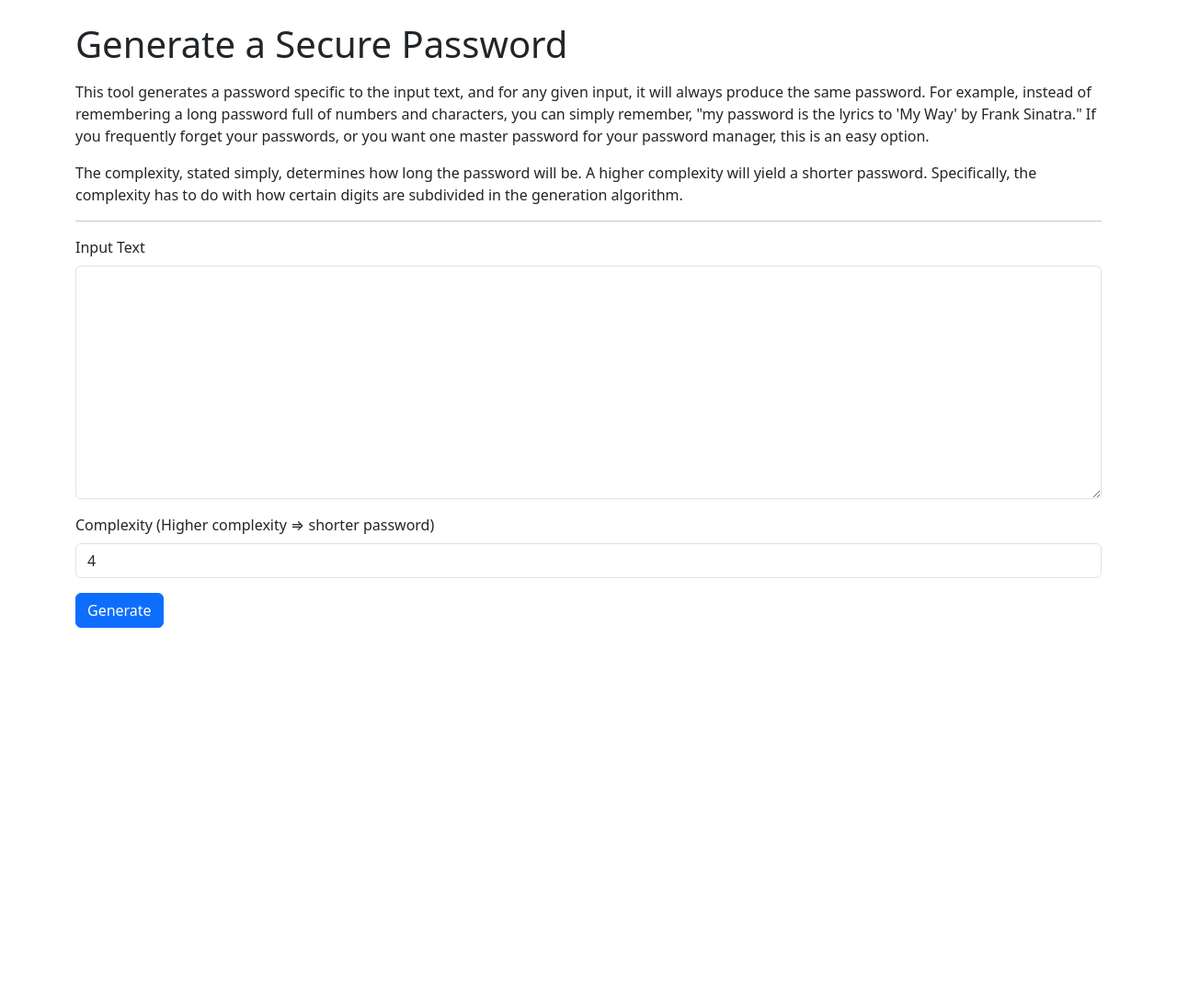
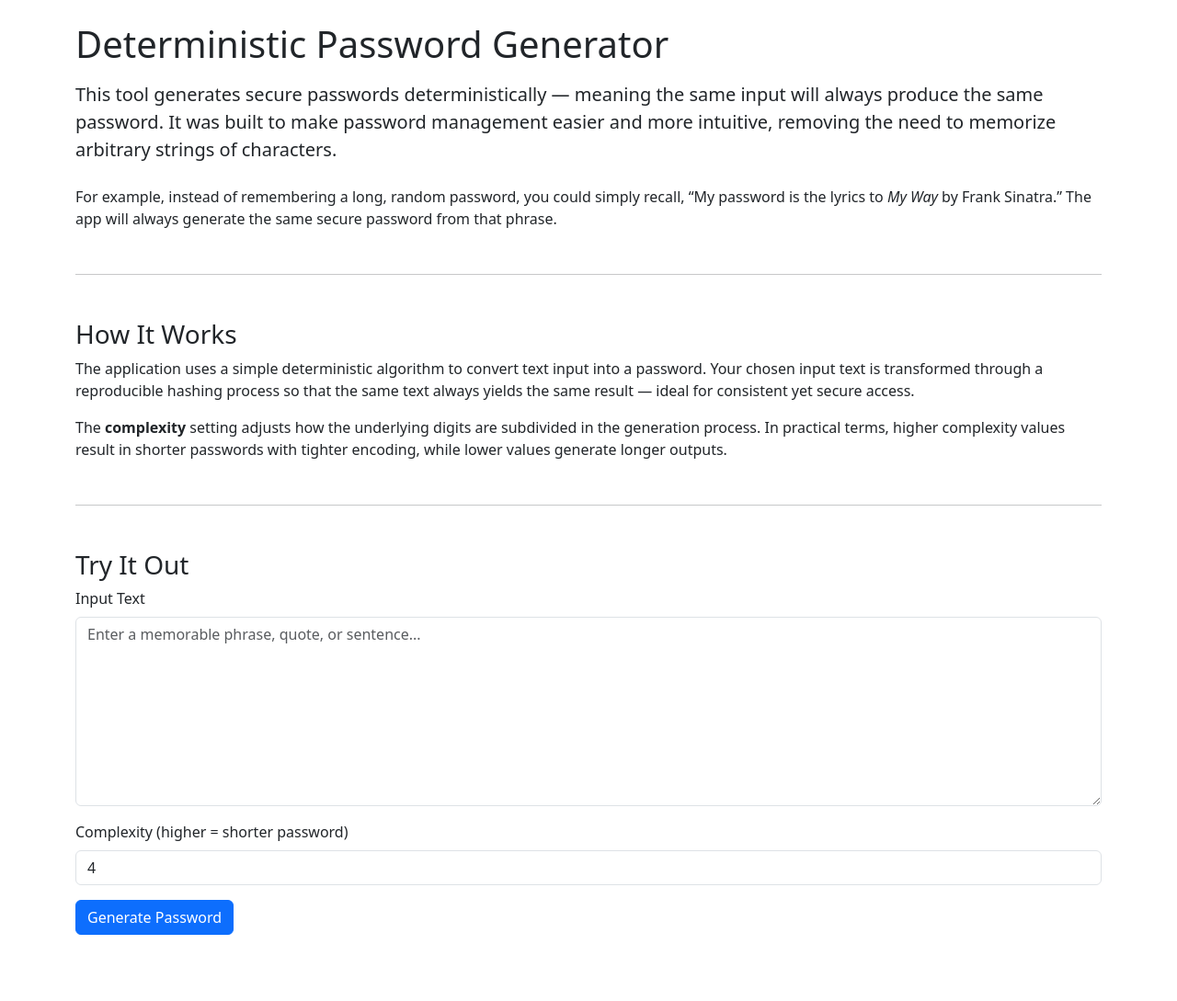
Before and after one commit to wilsoncunningham/project-portfolio, a Flask app: page /password/ in a window 1280 px wide. Shown: the part 76-1165 px from the top of the page at 92% size. Before the commit the page ends 759 px from the top, so only its background shows below. Run offline with Flask 3, Linux system fonts and the light colour scheme.

Commit message:
edited password html and bible html

```diff
--- a/password_generator/templates/password.html
+++ b/password_generator/templates/password.html
@@ -1,38 +1,70 @@
 {% extends "base.html" %}
 {% block content %}
-  <h1 class="mb-3">Generate a Secure Password</h1>
-  <p>
-    This tool generates a password specific to the input text, and for any given input,
-    it will always produce the same password. For example, instead of remembering a long password
-    full of numbers and characters, you can simply remember, "my password is the lyrics
-    to 'My Way' by Frank Sinatra." If you frequently forget your passwords,
-    or you want one master password for your password manager, this is an easy option.
-  </p>
-  <p>
-    The complexity, stated simply, determines how long the password will be.
-    A higher complexity will yield a shorter password. Specifically, the complexity
-    has to do with how certain digits are subdivided in the generation algorithm.
+
+  <h1 class="mb-3">Deterministic Password Generator</h1>
+
+  <p class="lead mb-4">
+    This tool generates secure passwords deterministically — meaning the same input will always
+    produce the same password. It was built to make password management easier and more intuitive,
+    removing the need to memorize arbitrary strings of characters.
   </p>
 
-  <hr>
+  <p class="mb-4">
+    For example, instead of remembering a long, random password, you could simply recall,
+    “My password is the lyrics to <em>My Way</em> by Frank Sinatra.”
+    The app will always generate the same secure password from that phrase.
+  </p>
+
+  <hr class="my-5">
+
+  <h3>How It Works</h3>
+
+  <p>
+    The application uses a simple deterministic algorithm to convert text input into a password.
+    Your chosen input text is transformed through a reproducible hashing process so that
+    the same text always yields the same result — ideal for consistent yet secure access.
+  </p>
+
+  <p>
+    The <strong>complexity</strong> setting adjusts how the underlying digits are subdivided in
+    the generation process. In practical terms, higher complexity values result in shorter
+    passwords with tighter encoding, while lower values generate longer outputs.
+  </p>
+
+  <hr class="my-5">
+
+  <h3>Try It Out</h3>
 
   <form method="post" action="{{ url_for('password.generate') }}">
     <div class="mb-3">
       <label for="input_body" class="form-label">Input Text</label>
-      <textarea class="form-control" id="input_body" name="input_body" rows="10"></textarea>
+      <textarea
+        class="form-control"
+        id="input_body"
+        name="input_body"
+        rows="8"
+        placeholder="Enter a memorable phrase, quote, or sentence..."></textarea>
     </div>
 
     <div class="mb-3">
-      <label for="complexity" class="form-label">Complexity (Higher complexity ⇒ shorter password)</label>
-      <input type="number" class="form-control" id="complexity" name="complexity" value="4" min="1" max="100">
+      <label for="complexity" class="form-label">Complexity (higher = shorter password)</label>
+      <input
+        type="number"
+        class="form-control"
+        id="complexity"
+        name="complexity"
+        value="4"
+        min="1"
+        max="100">
     </div>
 
-    <button type="submit" class="btn btn-primary mb-4">Generate</button>
+    <button type="submit" class="btn btn-primary mb-4">Generate Password</button>
   </form>
 
   {% if result %}
     <div class="alert alert-success mt-3">
-      <strong>Password:</strong> {{ result }}
+      <strong>Generated Password:</strong> {{ result }}
     </div>
   {% endif %}
+
 {% endblock %}
--- a/templates/base.html
+++ b/templates/base.html
@@ -20,7 +20,7 @@
       </div>
     </nav>
 
-    <main class="container mt-4">
+    <main class="container mt-4 pb-5">
       {% block content %}{% endblock %}
     </main>
 
```
Also changed, not shown: templates/bible.html (+48 -0 lines).
